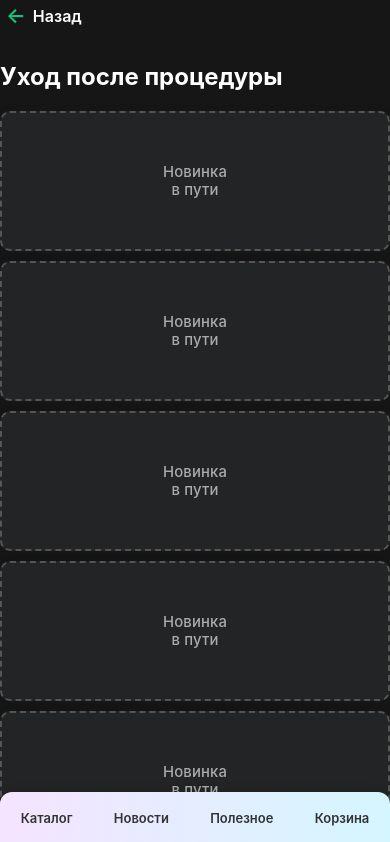
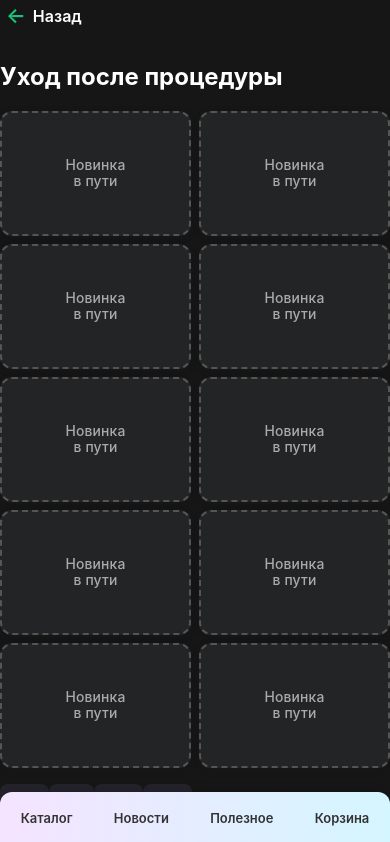
Before and after one commit to AlexSalavat/facade-stone-app, a React (Vite) app: page /category/aftercare in a window 390 px wide. Shown: the top 842 px of the page. Built offline with nearby package versions, Linux system fonts and the light colour scheme.

Commit message:
Реализована сетка 2x5 карточек с placeholder-новинка

```diff
--- a/src/styles/ProductCard.css
+++ b/src/styles/ProductCard.css
@@ -1,7 +1,7 @@
 .product-card {
   background: #232425;
-  border-radius: 14px;
-  box-shadow: 0 2px 12px 0 rgba(24,24,30,0.12);
+  border-radius: 12px;
+  box-shadow: 0 2px 10px 0 rgba(24,24,30,0.10);
   overflow: hidden;
   cursor: pointer;
   display: flex;
@@ -9,12 +9,12 @@
   align-items: stretch;
   transition: box-shadow .16s, border .15s;
   border: 2px solid transparent;
-  min-height: 185px; /* было 260px */
-  max-height: 210px;
+  min-height: 125px;
+  max-height: 170px;
 }
 .product-card:hover {
-  box-shadow: 0 4px 18px 0 #11ebc590;
-  border: 2px solid #17e775;
+  box-shadow: 0 4px 14px 0 #53b9fd80;
+  border: 2px solid #53b9fd60;
 }
 
 .product-card-img {
@@ -22,14 +22,14 @@
   aspect-ratio: 1/1;
   object-fit: cover;
   background: #111;
-  border-radius: 12px 12px 0 0;
+  border-radius: 10px 10px 0 0;
   margin-bottom: 0;
-  min-height: 94px;
-  max-height: 120px;
+  min-height: 64px;
+  max-height: 84px;
 }
 
 .product-card-info {
-  padding: 7px 7px 9px 7px;
+  padding: 4px 5px 7px 5px;
   text-align: left;
   display: flex;
   flex-direction: column;
@@ -37,10 +37,10 @@
   flex-grow: 1;
 }
 .product-card-title {
-  font-size: 0.93rem;
+  font-size: 0.91rem;
   font-weight: 600;
   color: #fff;
-  margin-bottom: 3px;
+  margin-bottom: 2px;
   white-space: nowrap;
   overflow: hidden;
   text-overflow: ellipsis;
@@ -48,20 +48,20 @@
 .product-card-link {
   color: #22e877;
   font-weight: 600;
-  font-size: 0.99rem;
+  font-size: 0.95rem;
   margin-top: 0;
 }
 
 /* Placeholder */
 .product-card.placeholder-card {
   background: #232425;
-  border-radius: 14px;
-  box-shadow: 0 2px 12px 0 rgba(24,24,30,0.07);
+  border-radius: 12px;
+  box-shadow: 0 2px 10px 0 rgba(24,24,30,0.07);
   display: flex;
   align-items: center;
   justify-content: center;
-  min-height: 185px;
-  max-height: 210px;
+  min-height: 125px;
+  max-height: 170px;
   border: 2px dashed #555;
   cursor: default;
   transition: none;
@@ -69,34 +69,14 @@
 .placeholder-content {
   width: 100%;
   height: 100%;
-  min-height: 94px;
+  min-height: 64px;
   display: flex;
   align-items: center;
   justify-content: center;
   color: #aaa;
-  font-size: 0.98rem;
+  font-size: 0.87rem;
   font-weight: 500;
   text-align: center;
   letter-spacing: 0.01em;
   user-select: none;
 }
-
-@media (max-width: 700px) {
-  .product-card,
-  .product-card.placeholder-card {
-    min-height: 140px;
-    max-height: 170px;
-    border-radius: 10px;
-  }
-  .product-card-img {
-    border-radius: 8px 8px 0 0;
-    min-height: 65px;
-    max-height: 80px;
-  }
-  .product-card-info {
-    padding: 6px 6px 7px 6px;
-  }
-  .placeholder-content {
-    font-size: 0.93rem;
-  }
-}
--- a/src/styles/ProductsGrid.css
+++ b/src/styles/ProductsGrid.css
@@ -1,40 +1,14 @@
 .products-grid {
   display: grid;
-  grid-template-columns: repeat(2, 1fr);
-  grid-gap: 14px;
+  grid-template-columns: repeat(2, 1fr);  /* Всегда 2 карточки в ряд */
+  grid-gap: 10px;
   margin-bottom: 16px;
+  width: 100%;
 }
 
 @media (max-width: 700px) {
   .products-grid {
-    grid-template-columns: 1fr;
-    grid-gap: 10px;
+    grid-template-columns: repeat(2, 1fr); /* Даже на мобиле — две карточки! */
+    grid-gap: 8px;
   }
 }
-
-.pagination {
-  display: flex;
-  justify-content: center;
-  gap: 5px;
-  margin-bottom: 18px;
-}
-.pagination button {
-  background: #222;
-  color: #fff;
-  border: none;
-  padding: 7px 13px;
-  border-radius: 8px;
-  font-size: 1rem;
-  cursor: pointer;
-  transition: background .15s, color .15s;
-}
-.pagination button.active,
-.pagination button:hover {
-  background: #17e775;
-  color: #222;
-}
-.pagination button:disabled {
-  background: #444;
-  color: #888;
-  cursor: default;
-}
```
